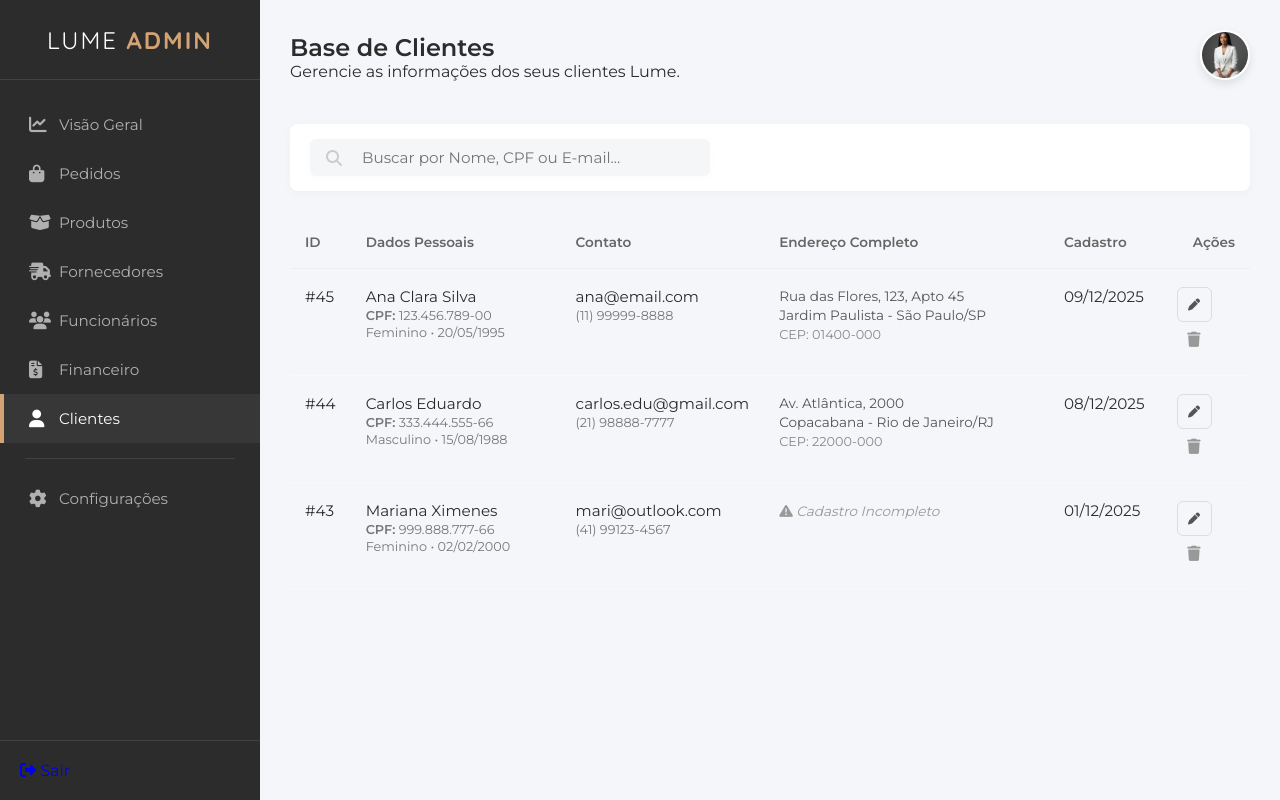
After one commit to andrezaduartespineli/LumeEssence, a Flask app: page /cliente in a window 1280 px wide. The commit adds this page. Run offline with Flask 3, Linux system fonts and the light colour scheme; data that the repository does not hold is empty.

```diff
--- a/db_lume.db.py
+++ b/db_lume.db.py
@@ -53,21 +53,21 @@ cur.execute('DROP TABLE IF EXISTS tb_clientes')
 
 sql_cliente = '''CREATE TABLE "tb_clientes" (
     "id_cliente" INTEGER PRIMARY KEY AUTOINCREMENT,
-    "cpf" BIGINT NOT NULL,
     "nome" VARCHAR(45) NOT NULL,
     "data_nasc" DATETIME NOT NULL,
+    "cpf" BIGINT NOT NULL,
     "genero" VARCHAR(45) NOT NULL,
-    "nome_social" VARCHAR(45) DEFAULT NULL,
     "tel_cel" BIGINT NOT NULL,
     "email" VARCHAR(45) NOT NULL,
     "cep" int NOT NULL,
-    "logradouro" VARCHAR(45) NOT NULL,
+    "endereco" VARCHAR(45) NOT NULL,
     "n" int NOT NULL,
     "complemento" VARCHAR(100) DEFAULT NULL,
     "referencia" VARCHAR(100) DEFAULT NULL,
     "bairro" VARCHAR(45) NOT NULL,
     "cidade" VARCHAR(45) NOT NULL,
     "estado" VARCHAR(2) NOT NULL,
+    "senha" VARCHAR(100) NOT NULL,
     "data_cad" DATETIME NOT NULL
     )'''
 
--- a/static/styleinterno.css
+++ b/static/styleinterno.css
@@ -2297,3 +2297,142 @@ input:checked + .slider:before {
 }
 
 /* --- FIM Estilos do Dropdown de Perfil --- */
+
+/** AREA DE CLIENTES E BUSCA **/
+
+/* --- AÇÕES E BUSCA --- */
+.actions-bar {
+    display: flex;
+    justify-content: space-between;
+    align-items: center;
+    margin-bottom: 25px;
+    background: white;
+    padding: 15px 20px;
+    border-radius: 8px;
+    box-shadow: 0 2px 10px rgba(0,0,0,0.03);
+}
+
+.search-box {
+    display: flex;
+    align-items: center;
+    background: #f4f6f8;
+    border-radius: 6px;
+    padding: 8px 15px;
+    width: 400px;
+    border: 1px solid transparent;
+    transition: border 0.3s;
+}
+
+.search-box:focus-within {
+    border-color: #d4a373; /* Dourado Lume */
+    background: white;
+}
+
+.search-box input {
+    border: none;
+    background: transparent;
+    outline: none;
+    padding-left: 10px;
+    width: 100%;
+    color: #555;
+    font-family: 'Montserrat', sans-serif;
+}
+
+.search-box button {
+    background: none;
+    border: none;
+    color: #616b64; /* Verde Lume */
+    cursor: pointer;
+    font-weight: 600;
+}
+
+.btn-clear {
+    color: #999;
+    margin-left: 10px;
+}
+
+/* --- TABELA E AÇÕES --- */
+.info-group {
+    display: flex;
+    flex-direction: column;
+}
+
+.sub-text {
+    font-size: 0.8rem;
+    color: #888;
+}
+
+.badge-pending {
+    background: #fff3cd;
+    color: #856404;
+    padding: 4px 8px;
+    border-radius: 4px;
+    font-size: 0.75rem;
+    font-weight: bold;
+}
+
+.btn-icon {
+    width: 35px;
+    height: 35px;
+    display: inline-flex;
+    align-items: center;
+    justify-content: center;
+    border-radius: 6px;
+    text-decoration: none;
+    margin: 0 2px;
+    transition: 0.2s;
+}
+
+.btn-icon.edit {
+    background: #e3f2fd;
+    color: #0d47a1;
+}
+
+.btn-icon.edit:hover { background: #bbdefb; }
+
+.btn-icon.delete {
+    background: #ffebee;
+    color: #c62828;
+}
+
+.btn-icon.delete:hover { background: #ffcdd2; }
+
+.empty-state {
+    text-align: center;
+    padding: 40px !important;
+    color: #999;
+}
+
+.empty-state i {
+    font-size: 2rem;
+    margin-bottom: 10px;
+    opacity: 0.5;
+}
+/* --- Ajustes da Tabela de Clientes --- */
+
+/* Texto do Endereço (Menor e mais compacto) */
+.address-text {
+    font-size: 0.85rem;
+    line-height: 1.4;
+    color: #555;
+}
+
+.address-text .cep {
+    color: #888;
+    font-size: 0.8rem;
+}
+
+/* Detalhes do Cliente (Gênero/Nasc) */
+.info-sub {
+    font-size: 0.8rem;
+    color: #777; /* Um cinza um pouco mais escuro para leitura */
+    display: block; /* Garante que fique em linhas separadas */
+    margin-top: 2px;
+}
+
+/* Ajuste fino nas larguras das colunas para não quebrar */
+.admin-table th, .admin-table td {
+    vertical-align: top; /* Alinha tudo ao topo da célula */
+    padding-top: 18px;   /* Espaço extra no topo */
+    padding-bottom: 18px;
+}
--- a/templates/interno/cad_produtos.html
+++ b/templates/interno/cad_produtos.html
@@ -25,6 +25,7 @@
                     <li><a href="fornecedores.html"><i class="fa-solid fa-truck-fast"></i> Fornecedores</a></li>
                     <li><a href="funcionarios.html"><i class="fa-solid fa-users"></i> Funcionários</a></li>
                     <li><a href="financeiro.html"><i class="fa-solid fa-file-invoice-dollar"></i> Financeiro</a></li>
+                    <li><a href="cliente.html"><i class="fas fa-user"></i>Clientes</a></li>
                     <li class="separator"></li>
                     <li><a href="configuracoes.html"><i class="fa-solid fa-gear"></i> Configurações</a></li>
                 </ul>
--- /dev/null
+++ b/templates/interno/cliente.html
@@ -0,0 +1,186 @@
+<!DOCTYPE html>
+<html lang="pt-br">
+<head>
+    <meta charset="UTF-8">
+    <meta name="viewport" content="width=device-width, initial-scale=1.0">
+    <title>Gestão de Clientes | Lume Essence Admin</title>
+
+    <link href="https://fonts.googleapis.com/css2?family=Montserrat:wght@300;400;600&family=Quicksand:wght@400;500;700&display=swap" rel="stylesheet">
+    <link rel="stylesheet" href="https://cdnjs.cloudflare.com/ajax/libs/font-awesome/6.4.0/css/all.min.css">
+    <link rel="stylesheet" href="../../static/styleinterno.css">
+
+</head>
+<body>
+
+    <div class="admin-container">
+
+        <aside class="sidebar">
+            <div class="sidebar-header">
+                <h2 class="brand-text">LUME <span>ADMIN</span></h2>
+            </div>
+            <nav class="sidebar-nav">
+                <ul>
+                    <li><a href="dashboard.html"><i class="fa-solid fa-chart-line"></i> Visão Geral</a></li>
+                    <li><a href="pedido.html"><i class="fa-solid fa-bag-shopping"></i>Pedidos</a></li>
+                    <li><a href="produto.html"><i class="fa-solid fa-box-open"></i> Produtos</a></li>
+                    <li><a href="fornecedores.html"><i class="fa-solid fa-truck-fast"></i> Fornecedores</a></li>
+                    <li><a href="funcionarios.html"><i class="fa-solid fa-users"></i> Funcionários</a></li>
+                    <li><a href="financeiro.html"><i class="fa-solid fa-file-invoice-dollar"></i> Financeiro</a></li>
+                    <li class="active"><a href="cliente.html"><i class="fas fa-user"></i>Clientes</a></li>
+                    <li class="separator"></li>
+                    <li><a href="configuracoes.html"><i class="fa-solid fa-gear"></i> Configurações</a></li>
+                </ul>
+            </nav>
+            <div class="sidebar-footer">
+                <a href="/logout" class="btn-logout"><i class="fa-solid fa-right-from-bracket"></i> Sair</a>
+            </div>
+        </aside>
+
+
+        <main class="main-content">
+
+<header class="top-bar">
+                <div class="page-title">
+                    <h2>Base de Clientes</h2>
+                    <p>Gerencie as informações dos seus clientes Lume.</p>
+                </div>
+
+                 <div class="user-profile">
+    <div class="profile-dropdown-trigger" onclick="toggleProfileMenu()">
+        <img src="../../static/imagens/fundadora1.jpeg" alt="Admin" class="avatar">
+    </div>
+
+    <div class="profile-dropdown-menu" id="profileMenu">
+        <ul>
+            <li>
+                <a href="configuracoes.html">
+                    <i class="fa-regular fa-user"></i> Meu Perfil
+                </a>
+            </li>
+            <li>
+                <a href="#">
+                    <i class="fa-solid fa-rotate"></i> Trocar Usuário
+                </a>
+            </li>
+            <li class="separator"></li> <li>
+                <a href="login.html" class="text-danger">
+                    <i class="fa-solid fa-right-from-bracket"></i> Sair do Sistema
+                </a>
+            </li>
+        </ul>
+    </div>
+</div>
+</header>
+
+           <section class="actions-bar">
+            <div class="search-box">
+                <i class="fa-solid fa-magnifying-glass"></i>
+                <input type="text" placeholder="Buscar por Nome, CPF ou E-mail...">
+            </div>
+        </section>
+
+        <section class="table-container">
+                <table class="admin-table">
+                    <thead>
+                        <tr>
+                            <th style="width: 50px;">ID</th>
+                            <th style="width: 25%;">Dados Pessoais</th>
+                            <th style="width: 20%;">Contato</th>
+                            <th style="width: 35%;">Endereço Completo</th> <th style="width: 10%;">Cadastro</th>
+                            <th style="text-align: right; width: 10%;">Ações</th>
+                        </tr>
+                    </thead>
+                    <tbody>
+
+                        <tr>
+                            <td class="col-id">#45</td>
+                            <td>
+                                <div class="info-group">
+                                    <span class="info-main">Ana Clara Silva</span>
+                                    <span class="info-sub"><strong>CPF:</strong> 123.456.789-00</span>
+                                    <span class="info-sub">Feminino • 20/05/1995</span> </div>
+                            </td>
+                            <td>
+                                <div class="info-group">
+                                    <span class="info-main">ana@email.com</span>
+                                    <span class="info-sub">(11) 99999-8888</span>
+                                </div>
+                            </td>
+                            <td>
+                                <div class="address-text">
+                                    Rua das Flores, 123, Apto 45<br>
+                                    Jardim Paulista - São Paulo/SP<br>
+                                    <span class="cep">CEP: 01400-000</span>
+                                </div>
+                            </td>
+                            <td>09/12/2025</td> <td class="actions-cell">
+                                <a href="#" class="btn-icon btn-edit" title="Editar"><i class="fa-solid fa-pen"></i></a>
+                                <a href="#" class="btn-icon btn-delete" title="Excluir"><i class="fa-solid fa-trash"></i></a>
+                            </td>
+                        </tr>
+
+                        <tr>
+                            <td class="col-id">#44</td>
+                            <td>
+                                <div class="info-group">
+                                    <span class="info-main">Carlos Eduardo</span>
+                                    <span class="info-sub"><strong>CPF:</strong> 333.444.555-66</span>
+                                    <span class="info-sub">Masculino • 15/08/1988</span>
+                                </div>
+                            </td>
+                            <td>
+                                <div class="info-group">
+                                    <span class="info-main">carlos.edu@gmail.com</span>
+                                    <span class="info-sub">(21) 98888-7777</span>
+                                </div>
+                            </td>
+                            <td>
+                                <div class="address-text">
+                                    Av. Atlântica, 2000<br>
+                                    Copacabana - Rio de Janeiro/RJ<br>
+                                    <span class="cep">CEP: 22000-000</span>
+                                </div>
+                            </td>
+                            <td>08/12/2025</td>
+                            <td class="actions-cell">
+                                <a href="#" class="btn-icon btn-edit"><i class="fa-solid fa-pen"></i></a>
+                                <a href="#" class="btn-icon btn-delete"><i class="fa-solid fa-trash"></i></a>
+                            </td>
+                        </tr>
+
+                        <tr>
+                            <td class="col-id">#43</td>
+                            <td>
+                                <div class="info-group">
+                                    <span class="info-main">Mariana Ximenes</span>
+                                    <span class="info-sub"><strong>CPF:</strong> 999.888.777-66</span>
+                                    <span class="info-sub">Feminino • 02/02/2000</span>
+                                </div>
+                            </td>
+                            <td>
+                                <div class="info-group">
+                                    <span class="info-main">mari@outlook.com</span>
+                                    <span class="info-sub">(41) 99123-4567</span>
+                                </div>
+                            </td>
+                            <td>
+                                <span style="color: #999; font-style: italic; font-size: 0.85rem;">
+                                    <i class="fa-solid fa-triangle-exclamation"></i> Cadastro Incompleto
+                                </span>
+                            </td>
+                            <td>01/12/2025</td>
+                            <td class="actions-cell">
+                                <a href="#" class="btn-icon btn-edit"><i class="fa-solid fa-pen"></i></a>
+                                <a href="#" class="btn-icon btn-delete"><i class="fa-solid fa-trash"></i></a>
+                            </td>
+                        </tr>
+
+                    </tbody>
+                </table>
+            </section>
+
+    </main>
+    </div>
+<script src="../../static/scriptinterno.js"></script>
+</body>
+</html>
--- a/templates/interno/configuracoes.html
+++ b/templates/interno/configuracoes.html
@@ -25,6 +25,7 @@
                     <li><a href="fornecedores.html"><i class="fa-solid fa-truck-fast"></i> Fornecedores</a></li>
                     <li><a href="funcionarios.html"><i class="fa-solid fa-users"></i> Funcionários</a></li>
                     <li><a href="financeiro.html"><i class="fa-solid fa-file-invoice-dollar"></i> Financeiro</a></li>
+                    <li><a href="cliente.html"><i class="fas fa-user"></i>Clientes</a></li>
                     <li class="separator"></li>
                     <li class="active"><a href="configuracoes.html"><i class="fa-solid fa-gear"></i> Configurações</a></li>
                 </ul>
--- a/templates/interno/dashboard.html
+++ b/templates/interno/dashboard.html
@@ -26,6 +26,7 @@
                     <li><a href="fornecedores.html"><i class="fa-solid fa-truck-fast"></i> Fornecedores</a></li>
                     <li><a href="funcionarios.html"><i class="fa-solid fa-users"></i> Funcionários</a></li>
                     <li><a href="financeiro.html"><i class="fa-solid fa-file-invoice-dollar"></i> Financeiro</a></li>
+                    <li><a href="cliente.html"><i class="fas fa-user"></i>Clientes</a></li>
                     <li class="separator"></li>
                     <li><a href="configuracoes.html"><i class="fa-solid fa-gear"></i> Configurações</a></li>
                 </ul>
@@ -69,7 +70,7 @@
         </ul>
     </div>
 </div>
-            </header>
+
 
             <section class="stats-grid">
                 <div class="card">
--- a/templates/interno/financeiro.html
+++ b/templates/interno/financeiro.html
@@ -25,6 +25,7 @@
                     <li><a href="fornecedores.html"><i class="fa-solid fa-truck-fast"></i> Fornecedores</a></li>
                     <li><a href="funcionarios.html"><i class="fa-solid fa-users"></i> Funcionários</a></li>
                     <li class="active"><a href="financeiro.html"><i class="fa-solid fa-file-invoice-dollar"></i> Financeiro</a></li>
+                    <li><a href="cliente.html"><i class="fas fa-user"></i>Clientes</a></li>
                     <li class="separator"></li>
                     <li><a href="configuracoes.html"><i class="fa-solid fa-gear"></i> Configurações</a></li>
                 </ul>
--- a/templates/interno/fornecedores.html
+++ b/templates/interno/fornecedores.html
@@ -25,6 +25,7 @@
                     <li class="active"><a href="fornecedores.html"><i class="fa-solid fa-truck-fast"></i> Fornecedores</a></li>
                     <li><a href="funcionarios.html"><i class="fa-solid fa-users"></i> Funcionários</a></li>
                     <li><a href="financeiro.html"><i class="fa-solid fa-file-invoice-dollar"></i> Financeiro</a></li>
+                    <li><a href="cliente.html"><i class="fas fa-user"></i>Clientes</a></li>
                     <li class="separator"></li>
                     <li><a href="configuracoes.html"><i class="fa-solid fa-gear"></i> Configurações</a></li>
                 </ul>
--- a/templates/interno/funcionarios.html
+++ b/templates/interno/funcionarios.html
@@ -25,6 +25,7 @@
                     <li><a href="fornecedores.html"><i class="fa-solid fa-truck-fast"></i> Fornecedores</a></li>
                     <li class="active"><a href="funcionarios.html"><i class="fa-solid fa-users"></i> Funcionários</a></li>
                     <li><a href="financeiro.html"><i class="fa-solid fa-file-invoice-dollar"></i> Financeiro</a></li>
+                    <li><a href="cliente.html"><i class="fas fa-user"></i>Clientes</a></li>
                     <li class="separator"></li>
                     <li><a href="configuracoes.html"><i class="fa-solid fa-gear"></i> Configurações</a></li>
                 </ul>
--- a/templates/interno/novo-fornecedor.html
+++ b/templates/interno/novo-fornecedor.html
@@ -25,6 +25,7 @@
                     <li class="active"><a href="fornecedores.html"><i class="fa-solid fa-truck-fast"></i> Fornecedores</a></li>
                     <li><a href="funcionarios.html"><i class="fa-solid fa-users"></i> Funcionários</a></li>
                     <li><a href="financeiro.html"><i class="fa-solid fa-file-invoice-dollar"></i> Financeiro</a></li>
+                    <li><a href="cliente.html"><i class="fas fa-user"></i>Clientes</a></li>
                     <li class="separator"></li>
                     <li><a href="configuracoes.html"><i class="fa-solid fa-gear"></i> Configurações</a></li>
                 </ul>
--- a/templates/interno/novo-funcionario.html
+++ b/templates/interno/novo-funcionario.html
@@ -25,6 +25,7 @@
                     <li><a href="fornecedores.html"><i class="fa-solid fa-truck-fast"></i> Fornecedores</a></li>
                     <li class="active"><a href="funcionarios.html"><i class="fa-solid fa-users"></i> Funcionários</a></li>
                     <li><a href="financeiro.html"><i class="fa-solid fa-file-invoice-dollar"></i> Financeiro</a></li>
+                    <li><a href="cliente.html"><i class="fas fa-user"></i>Clientes</a></li>
                     <li class="separator"></li>
                     <li><a href="configuracoes.html"><i class="fa-solid fa-gear"></i> Configurações</a></li>
                 </ul>
--- a/templates/interno/pedido.html
+++ b/templates/interno/pedido.html
@@ -25,6 +25,7 @@
                     <li><a href="fornecedores.html"><i class="fa-solid fa-truck-fast"></i> Fornecedores</a></li>
                     <li><a href="funcionarios.html"><i class="fa-solid fa-users"></i> Funcionários</a></li>
                     <li><a href="financeiro.html"><i class="fa-solid fa-file-invoice-dollar"></i> Financeiro</a></li>
+                    <li><a href="cliente.html"><i class="fas fa-user"></i>Clientes</a></li>
                     <li class="separator"></li>
                     <li><a href="configuracoes.html"><i class="fa-solid fa-gear"></i> Configurações</a></li>
                 </ul>
--- a/templates/interno/produto.html
+++ b/templates/interno/produto.html
@@ -25,6 +25,7 @@
                     <li><a href="fornecedores.html"><i class="fa-solid fa-truck-fast"></i> Fornecedores</a></li>
                     <li><a href="funcionarios.html"><i class="fa-solid fa-users"></i> Funcionários</a></li>
                     <li><a href="financeiro.html"><i class="fa-solid fa-file-invoice-dollar"></i> Financeiro</a></li>
+                    <li><a href="cliente.html"><i class="fas fa-user"></i>Clientes</a></li>
                     <li class="separator"></li>
                     <li><a href="configuracoes.html"><i class="fa-solid fa-gear"></i> Configurações</a></li>
                 </ul>
```
Also changed, not shown: appsite.py (added, +174 -0 lines), templates/site/cadastro.html (+37 -18 lines), appinterno.py (renamed from app.py).
